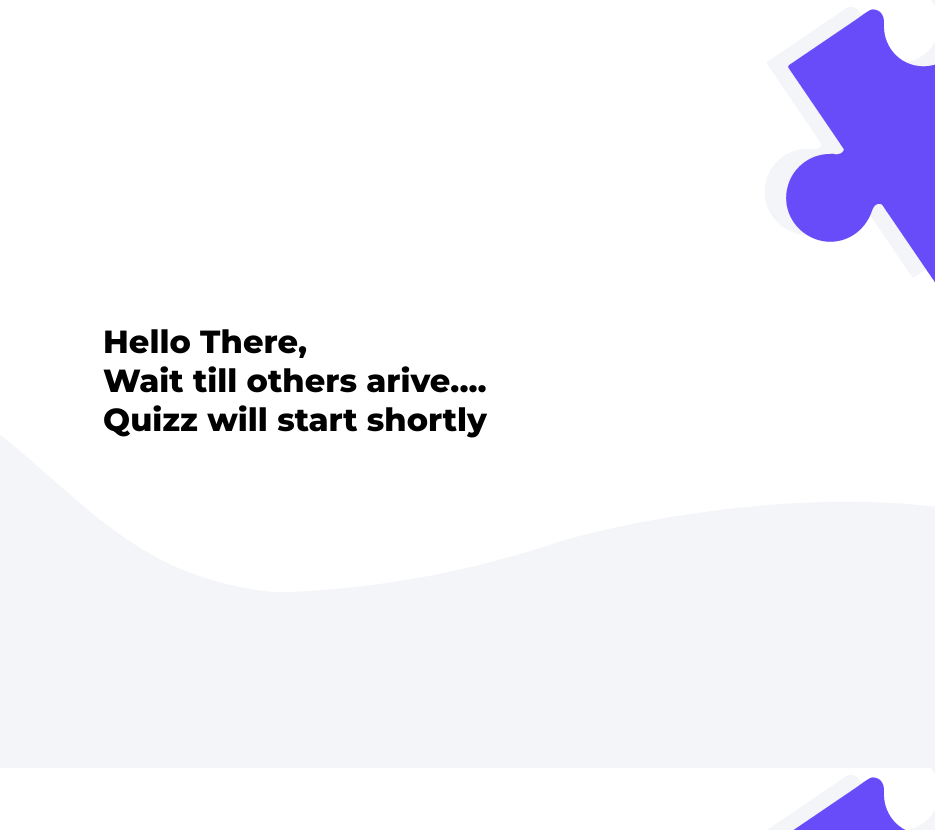
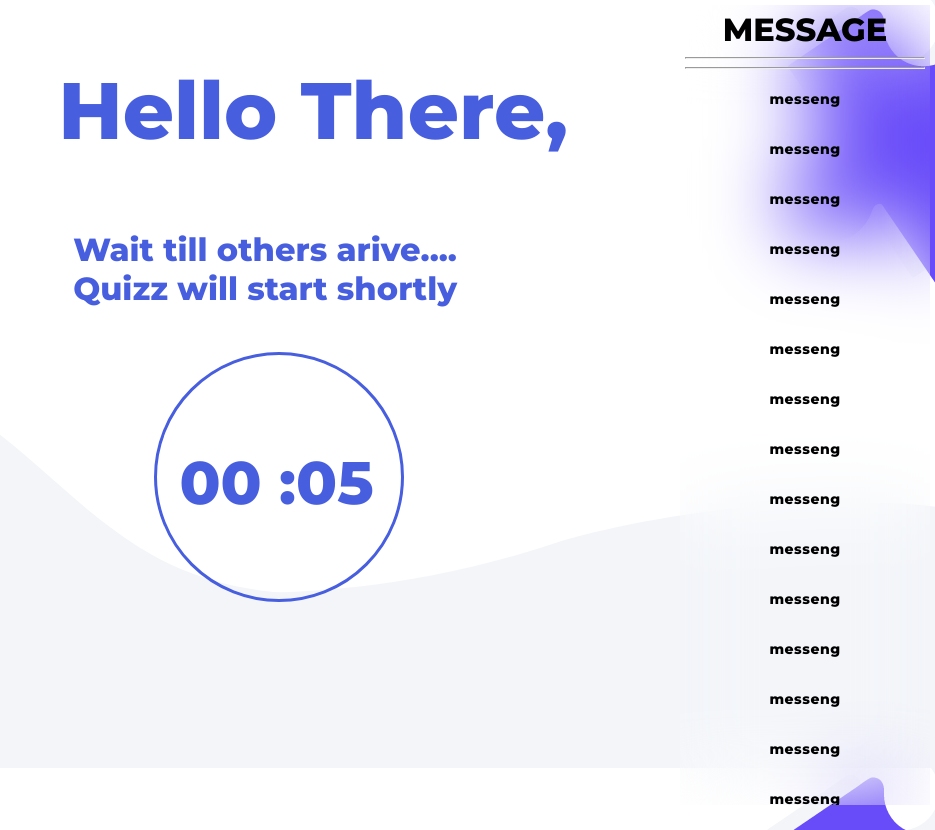
Before and after one commit to mlsacbvp/quiz-webapp-client, a React app: page / in a window 1280 px wide. Shown: the whole page, without its empty margins (345-1280 px from the left). Built offline with nearby package versions, Linux system fonts and the light colour scheme.

Commit message:
added timer and messaging box

```diff
--- a/src/components/Lounge.css
+++ b/src/components/Lounge.css
@@ -0,0 +1,56 @@
+.text{
+    color: #475edf;
+    text-align: center;
+}
+ .hello{
+    position: absolute;
+    top:30px;
+    left: 29%;
+    font-size: 5rem;
+    padding: 2rem;
+}
+.waitingText{
+    position: absolute;
+    padding: 30px;
+    top:25%;
+    right:35%
+}
+.msg{
+
+    color: black;
+}
+.timer{
+
+    padding: 70px;
+    position: absolute;
+    top: 47%;
+    left: 35.5%;
+    font-size: 60px ;
+}
+.msg{
+    color: black;
+    text-align: center;
+    font-weight: bold;
+}
+.cover{
+}
+.timerspn{
+    border: solid;
+    width: 250px;
+    height: 250px;
+    border-radius: 100%;
+    border-color: #475edf;
+    position: absolute;
+    top: 44%;
+    left: 39%;
+
+}
+.scroll{
+    text-align: center;
+    position: absolute;
+    right: 0px;
+    top: 0px;
+    margin: 0px;
+    padding: 0;
+    backdrop-filter: blur(40px);
+}
--- a/src/components/Lounge.js
+++ b/src/components/Lounge.js
@@ -1,12 +1,86 @@
-import React from 'react';
+import React, { useState,useEffect } from 'react';
+import "./Lounge.css";
+
+var timer;
+var count;
+function Lounge({curr}){
+    const [second,setsecond]=useState(0);
+    const [minute,setminute]=useState(0);
+    const [countm,setcountm]=useState("");
+    const [counts,setcounts]=useState("");
+    useEffect(()=>{
+        timer= setInterval(()=>{
+            setsecond(second+1);
+            if(minute<9){
+                setcountm("0");
+            }
+            else{
+                setcountm("");
+            }
+            if(second<9){
+                setcounts("0");
+            }
+            else{
+                setcounts("");
+            }
+        if(second===59){
+            setminute(minute+1);
 
 
-function Lounge(){
+            setsecond(0);
+        }},1000)
+     return()=>clearInterval(timer);
+    }
+    );
+
+
+
     return(
         <div>
-            <h1>Hello There,</h1> <h1>Wait till others arive....</h1>
-            <h1>Quizz will start shortly</h1>
-        </div>
+              <style
+    dangerouslySetInnerHTML={{
+      __html:
+        "\n\t\t\th1 {\n\t\t\t\tcolor:white;\n\t\t\t}\n\t\t\tdiv.gfg {\n\t\t\t\tmargin:5px;\n\t\t\t\tpadding:5px;\n\t\t\t\tcolor: white;\n\t\t\t\twidth: 250px;\n\t\t\t\theight: 100%;\n\t\t\t\toverflow: auto;\n\t\t\t\ttext-align:justify;\n        position:fixed;\n        \n\n\t\t\t}\n\t\t"
+    }}
+  />
+    <div className="gfg scroll">
+        <h1 className='msg'>MESSAGE</h1>
+
+
+        <hr></hr><hr></hr>
+
+        <h3 className='messegeBox'><p className='msg'>messeng</p></h3>
+        <h3 className='messegeBox'><p className='msg'>messeng</p></h3>
+        <h3 className='messegeBox'><p className='msg'>messeng</p></h3>
+        <h3 className='messegeBox'><p className='msg'>messeng</p></h3>
+        <h3 className='messegeBox'><p className='msg'>messeng</p></h3>
+        <h3 className='messegeBox'><p className='msg'>messeng</p></h3>
+        <h3 className='messegeBox'><p className='msg'>messeng</p></h3>
+        <h3 className='messegeBox'><p className='msg'>messeng</p></h3>
+        <h3 className='messegeBox'><p className='msg'>messeng</p></h3>
+        <h3 className='messegeBox'><p className='msg'>messeng</p></h3>
+        <h3 className='messegeBox'><p className='msg'>messeng</p></h3>
+        <h3 className='messegeBox'><p className='msg'>messeng</p></h3>
+        <h3 className='messegeBox'><p className='msg'>messeng</p></h3>
+        <h3 className='messegeBox'><p className='msg'>messeng</p></h3>
+        <h3 className='messegeBox'><p className='msg'>messeng</p></h3>
+        <h3 className='messegeBox'><p className='msg'>messeng</p></h3>
+        <h3 className='messegeBox'><p className='msg'>messeng</p></h3>
+        <h3 className='messegeBox'><p className='msg'>messeng</p></h3>
+        <h3 className='messegeBox'><p className='msg'>messeng</p></h3>
+    </div>
+            <h1 className='text hello glow'>Hello There,</h1>
+            <div className='waitingText'>
+            <h1 className='text wait'>Wait till others arive....</h1>
+            <h1 className='text wait'>Quizz will start shortly</h1>
+            </div>
+            <div className='cover'>
+
+            <div className='timerspn'>
+
+            </div>
+            <h1 className='text timer'>{countm}{minute} :{counts}{second}</h1>
+        </div></div>
     );
 }
 export default Lounge;
```
